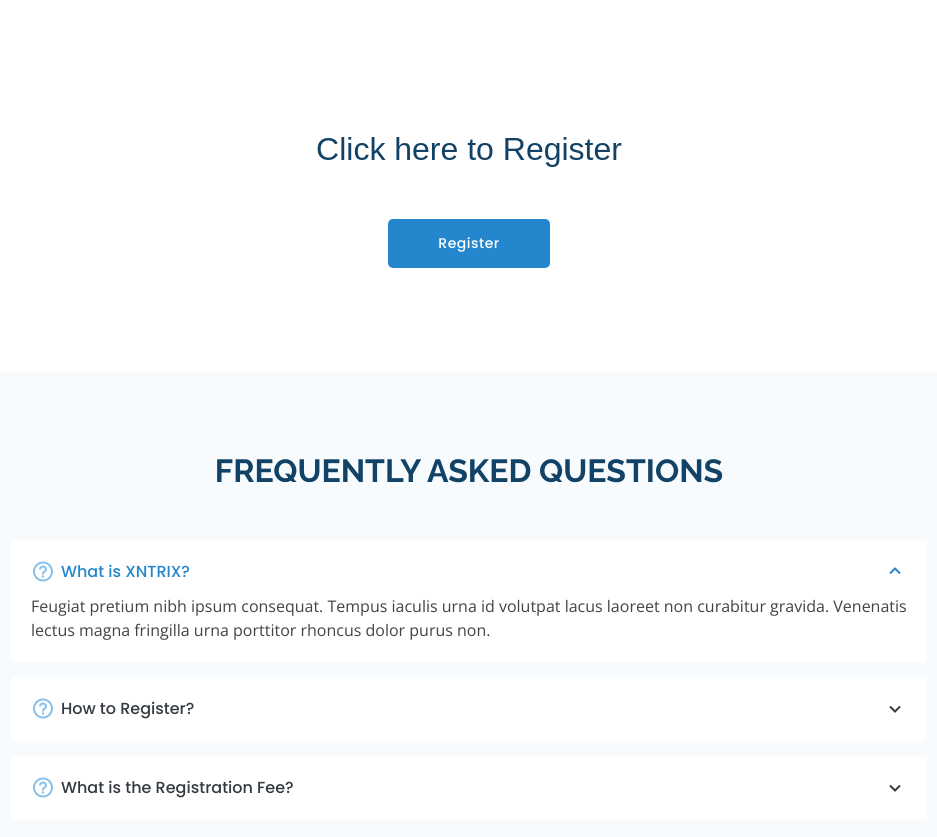
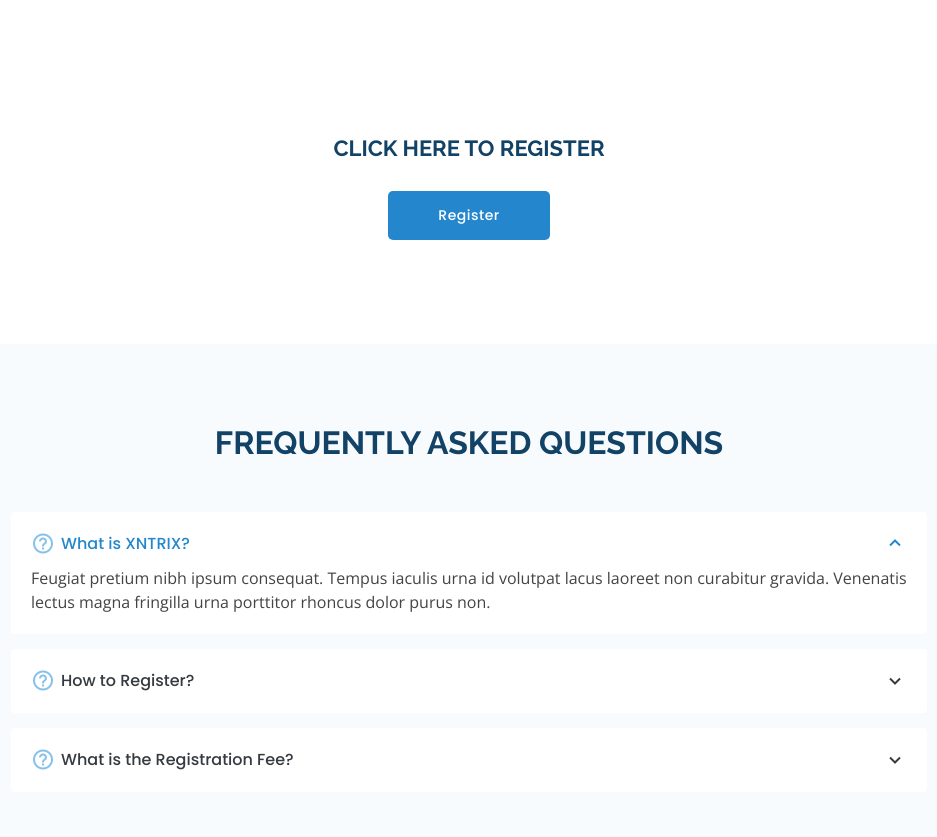
Before and after one commit to DeKabilan/sympo, a plain HTML site: page index.html in a window 1280 px wide. Shown: the part 2000-2837 px from the top of the page, without its empty margins (171-1108 px from the left). Drawn offline with nearby package versions, Linux system fonts and the light colour scheme.

Commit message:
Update index.html

```diff
--- a/index.html
+++ b/index.html
@@ -191,7 +191,7 @@
                       <section style="background-image: none; height: 0%; padding:0%;margin: 0%;" id="hero" class="d-flex align-items-center">
                         <div class="container position-relative" data-aos="fade-up" data-aos-delay="100">
                           <div class="text-center">
-                            <p style="font-family:fantasy; font-size: 200%;color: #124265;">Click here to Register</p>
+                            <h2 style="color: #124265;"><b>CLICK HERE TO REGISTER</b></h2>
                             <a href="#reg" class="btn-get-started scrollto">Register</a>
                           </div>
                         </section>
```
